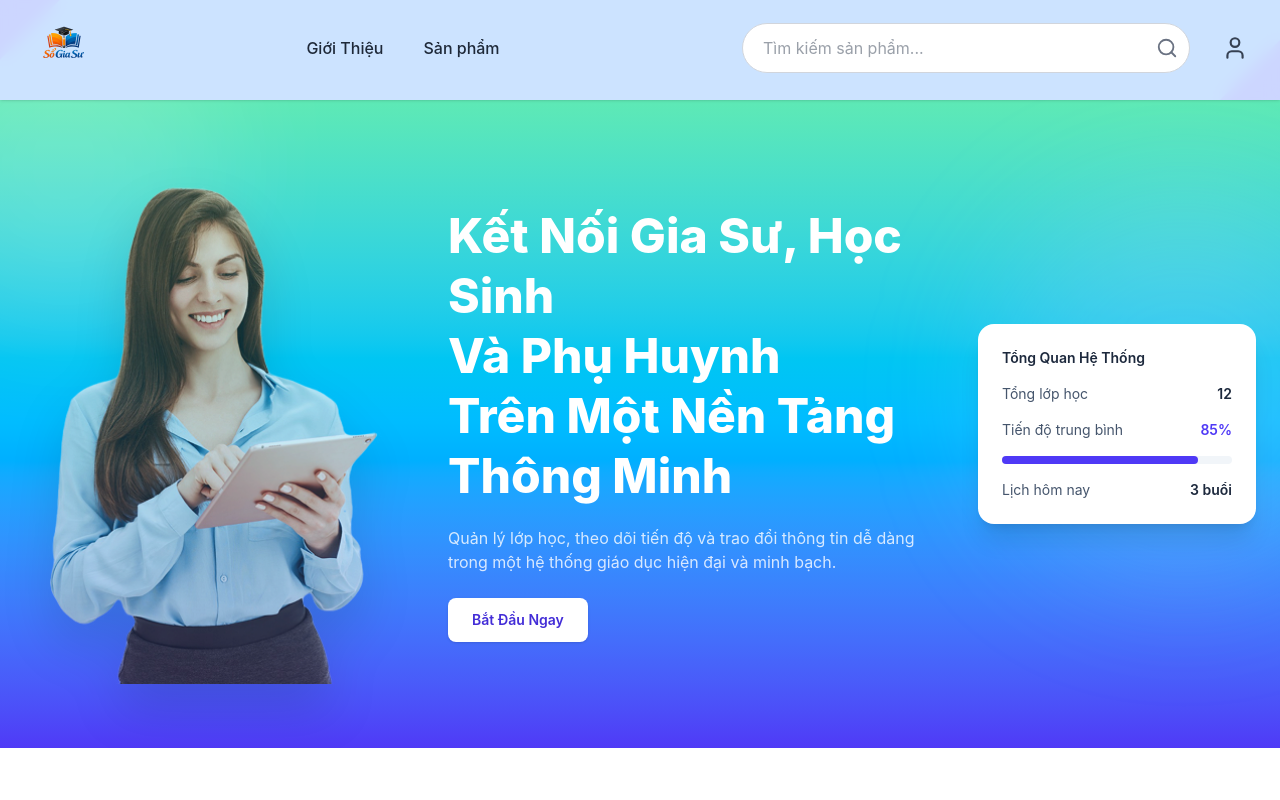
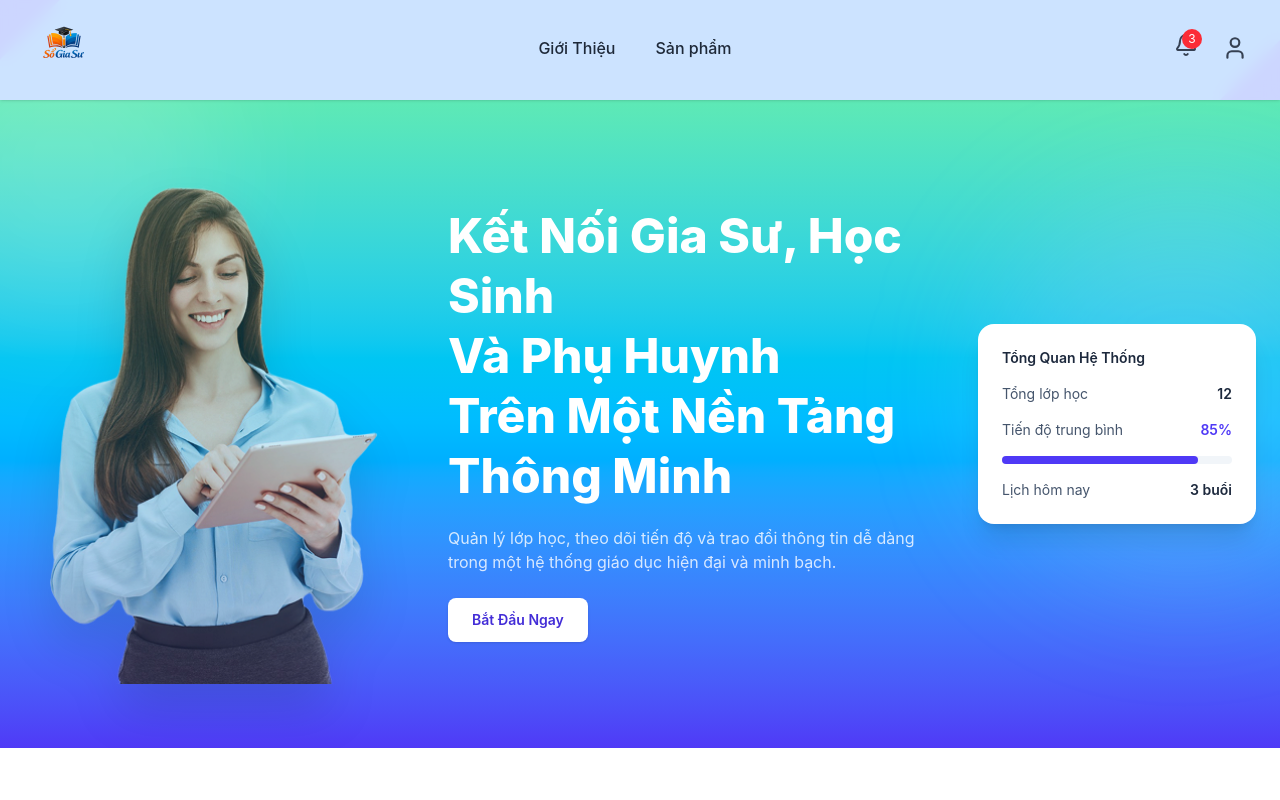
Before and after one commit to macuongthi444/WDP301-G4, a React (Vite) app in the folder frontend/: page / in a window 1280 px wide. Shown: the top 800 px of the page. Built offline with nearby package versions, Linux system fonts and the light colour scheme.

Commit message:
Update Header.jsx
Commit frontend notification test

```diff
--- a/frontend/src/components/Header.jsx
+++ b/frontend/src/components/Header.jsx
@@ -1,6 +1,6 @@
 import React, { useState, useRef, useEffect } from 'react';
 import { useNavigate, Link } from 'react-router-dom';
-import { Menu, Search, User, ShoppingCart, LogOut, Users, Calendar, BookOpen, UserCircle } from 'lucide-react';
+import { Menu, Search, User, ShoppingCart, LogOut, Users, Calendar, BookOpen, UserCircle, BellDot } from 'lucide-react';
 import { useAuth } from '../context/AuthContext';
 
 import logo from '../assets/logo.png';
@@ -12,9 +12,12 @@ const Header = () => {
   const [isMobileMenuOpen, setIsMobileMenuOpen] = useState(false);
   const [searchQuery, setSearchQuery] = useState('');
   const [isUserDropdownOpen, setIsUserDropdownOpen] = useState(false);
+  const [isNotificationOpen, setIsNotificationOpen] = useState(false); // cho dropdown thông báo
 
   const userDropdownRef = useRef(null);
-
+  const notificationRef = useRef(null);
+const hasNotification = true; // → false khi không có thông báo mới
+  const notificationCount = 3;
   const handleSearch = (e) => {
     e.preventDefault();
     if (searchQuery.trim()) {
@@ -55,7 +58,10 @@ const Header = () => {
       navigate('/login'); // Chuyển thẳng đến login nếu chưa đăng nhập
     }
   };
-
+  const handleNotificationClick = () => {
+    setIsNotificationOpen(!isNotificationOpen);
+    // Có thể gọi API mark as read ở đây sau này
+  };
   return (
     <div
       className=" sticky top-0 bg-cover bg-center bg-no-repeat relative shadow-sm z-50"
@@ -130,32 +136,57 @@ const Header = () => {
           </div>
 
           {/* Search Bar (desktop) */}
-          <form onSubmit={handleSearch} className="hidden md:flex flex-1 max-w-md mx-8">
-            <div className="relative w-full">
-              <input
-                type="text"
-                placeholder="Tìm kiếm sản phẩm..."
-                value={searchQuery}
-                onChange={(e) => setSearchQuery(e.target.value)}
-                className="w-full px-5 py-3 bg-white border border-gray-300 rounded-full focus:outline-none focus:ring-2 focus:ring-purple-400 text-gray-700"
-              />
-              <button
-                type="submit"
-                className="absolute right-3 top-1/2 -translate-y-1/2 text-gray-500 hover:text-purple-600"
-              >
-                <Search size={22} />
-              </button>
-            </div>
-          </form>
+
 
           {/* Icons */}
           <div className="flex items-center space-x-6">
-            {/* Search mobile */}
-            <button className="md:hidden text-gray-700 hover:text-purple-600">
-              <Search size={24} />
-            </button>
+            {/* Icon Thông báo */}
+            <div className="relative" ref={notificationRef}>
+              <button
+                onClick={handleNotificationClick}
+                className="text-gray-700 hover:text-purple-600 relative"
+                aria-label="Thông báo"
+              >
+                <BellDot size={24} />
+                {hasNotification && (
+                  <span className="absolute -top-1 -right-1 bg-red-500 text-white text-xs rounded-full w-5 h-5 flex items-center justify-center">
+                    {notificationCount > 9 ? '9+' : notificationCount}
+                  </span>
+                )}
+              </button>
 
-            {/* Cart */}
+              {/* Dropdown thông báo */}
+              {isNotificationOpen && (
+                <div className="absolute right-0 mt-3 w-80 bg-white rounded-xl shadow-xl border border-gray-200 z-50 overflow-hidden">
+                  <div className="p-4 border-b bg-gray-50">
+                    <h3 className="font-semibold text-gray-800">Thông báo</h3>
+                  </div>
+                  <div className="max-h-96 overflow-y-auto">
+                    {/* Ví dụ vài thông báo giả lập */}
+                    <div className="p-4 border-b hover:bg-gray-50 cursor-pointer">
+                      <p className="text-sm font-medium">Học sinh mới đăng ký lớp Toán 10</p>
+                      <p className="text-xs text-gray-500 mt-1">15 phút trước</p>
+                    </div>
+                    <div className="p-4 border-b hover:bg-gray-50 cursor-pointer">
+                      <p className="text-sm font-medium">Buổi học hôm nay lúc 19:00 đã xác nhận</p>
+                      <p className="text-xs text-gray-500 mt-1">2 giờ trước</p>
+                    </div>
+                    <div className="p-4 text-center text-gray-500 text-sm">
+                      Bạn đã xem hết thông báo
+                    </div>
+                  </div>
+                  <div className="p-3 border-t text-center">
+                    <Link
+                      to="/notifications"
+                      className="text-purple-600 hover:underline text-sm"
+                      onClick={() => setIsNotificationOpen(false)}
+                    >
+                      Xem tất cả thông báo
+                    </Link>
+                  </div>
+                </div>
+              )}
+            </div>
 
 
             {/* User Icon */}
```
